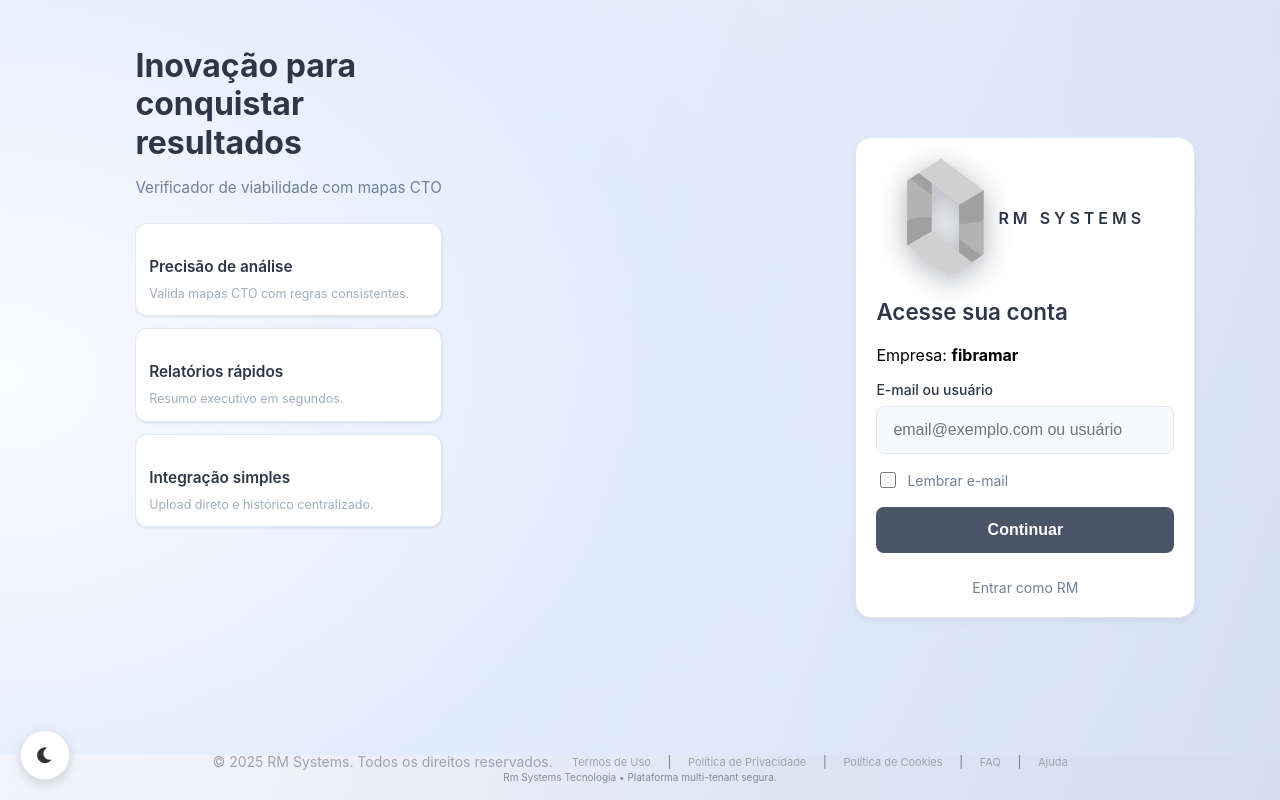
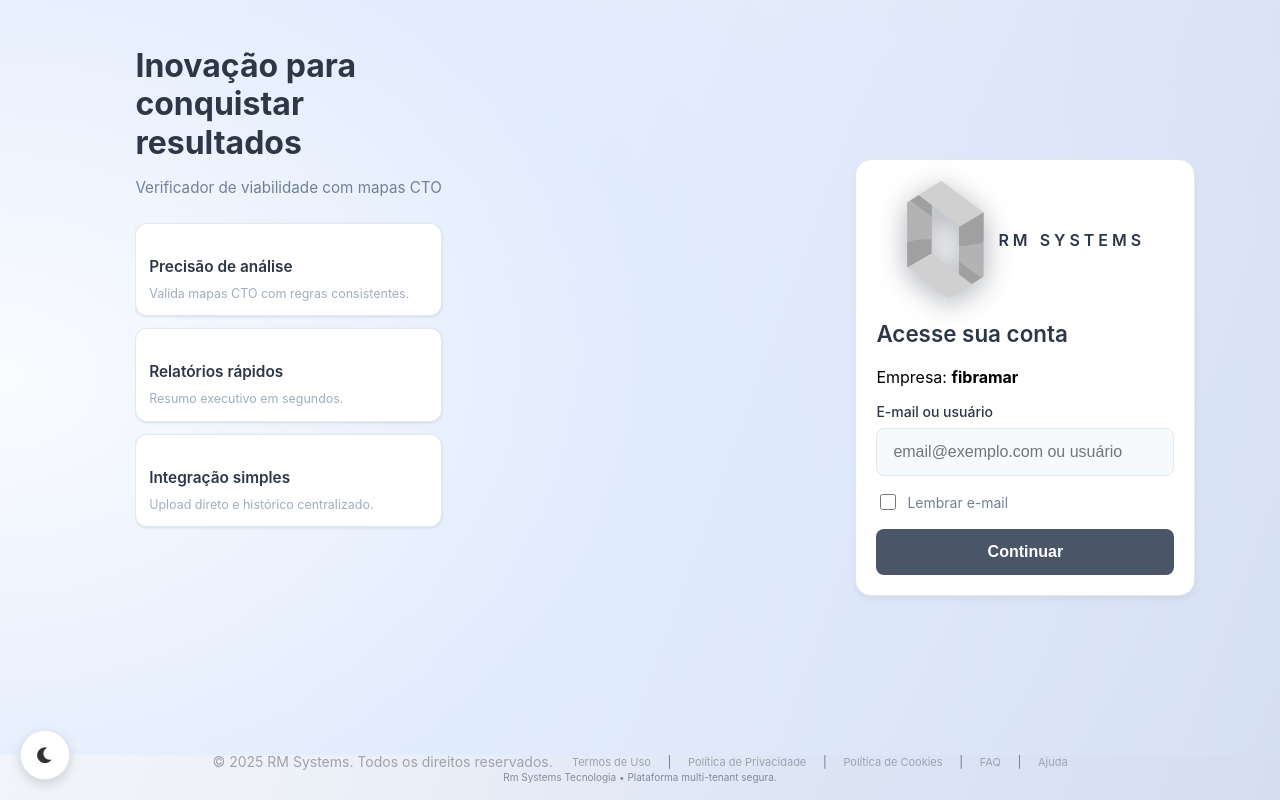
Before and after one commit to castrox-dev/Saas-Verificador-de-Viabilidade, a Django app: page /fibramar/login/ in a window 1280 px wide. Run offline with Django 5.2, Linux system fonts and the light colour scheme; data comes from the database, SQL or seed files in the repository.

Commit message:
Update login.html

```diff
--- a/templates/company/login.html
+++ b/templates/company/login.html
@@ -172,10 +172,6 @@
 
                     <button type="submit" class="btn primary full-width" id="actionBtn">Continuar</button>
                 </form>
-
-                <div class="footer-links">
-                    <a href="/rm/login/">Entrar como RM</a>
-                </div>
             </div>
         </div>
     </div>
```
